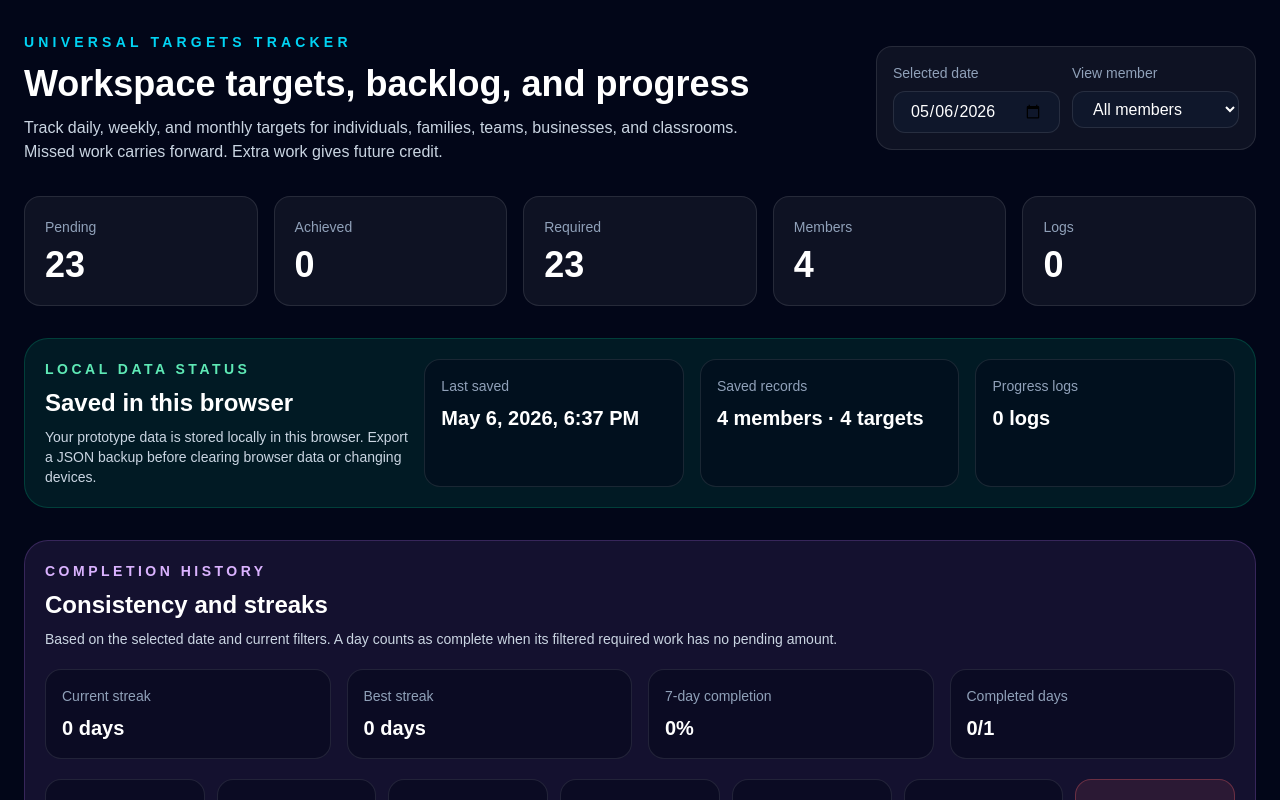
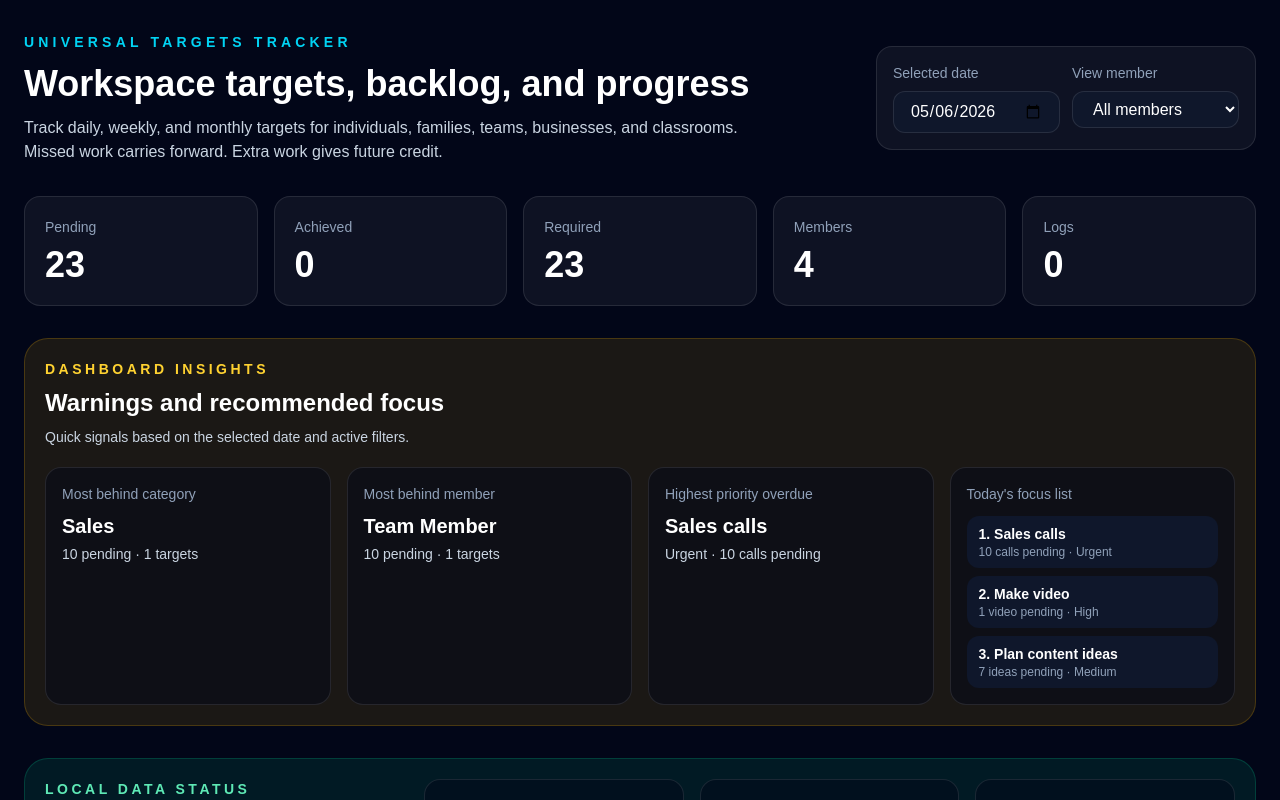
Before and after one commit to hamzajnj1997/universal-targets-tracker, a Next.js app: page / in a window 1280 px wide. Shown: the top 800 px of the page. Built offline with nearby package versions, Linux system fonts and the light colour scheme.

Commit message:
Add dashboard insights and warnings

```diff
--- a/app/page.tsx
+++ b/app/page.tsx
@@ -740,6 +740,39 @@ export default function Home() {
     });
   }, [members, dashboard]);
 
+    const dashboardInsights = useMemo(() => {
+    const mostBehindCategory =
+      categoryOverview.filter((category) => category.pending > 0)[0] ?? null;
+
+    const mostBehindMember =
+      memberOverview
+        .filter((row) => row.pending > 0)
+        .slice()
+        .sort((a, b) => b.pending - a.pending)[0] ?? null;
+
+    const overdueTargets = visibleDashboard
+      .filter((row) => row.pending > 0)
+      .slice()
+      .sort((a, b) => {
+        const priorityDifference =
+          priorityRank(b.target.priority) - priorityRank(a.target.priority);
+
+        if (priorityDifference !== 0) return priorityDifference;
+
+        return b.pending - a.pending;
+      });
+
+    const highestPriorityOverdueTarget = overdueTargets[0] ?? null;
+    const recommendedFocus = overdueTargets.slice(0, 3);
+
+    return {
+      mostBehindCategory,
+      mostBehindMember,
+      highestPriorityOverdueTarget,
+      recommendedFocus,
+    };
+  }, [categoryOverview, memberOverview, visibleDashboard]);
+
   const selectedDaySummary = useMemo(() => {
     return calculateDaySnapshot(selectedDate);
   }, [
@@ -1468,6 +1501,110 @@ export default function Home() {
           <StatCard label="Required" value={totalRequired} />
           <StatCard label="Members" value={members.length} />
           <StatCard label="Logs" value={totalLogs} />
+        </section>
+
+        <section className="mb-8 rounded-3xl border border-amber-400/20 bg-amber-400/10 p-5">
+          <div className="mb-5">
+            <p className="text-sm font-semibold uppercase tracking-[0.25em] text-amber-300">
+              Dashboard insights
+            </p>
+            <h2 className="mt-2 text-2xl font-bold">Warnings and recommended focus</h2>
+            <p className="mt-2 text-sm text-slate-300">
+              Quick signals based on the selected date and active filters.
+            </p>
+          </div>
+
+          <div className="grid gap-4 lg:grid-cols-4">
+            <div className="rounded-2xl border border-white/10 bg-slate-950/50 p-4">
+              <p className="text-sm text-slate-400">Most behind category</p>
+
+              {dashboardInsights.mostBehindCategory ? (
+                <>
+                  <p className="mt-2 text-xl font-bold">
+                    {dashboardInsights.mostBehindCategory.category}
+                  </p>
+                  <p className="mt-1 text-sm text-slate-300">
+                    {dashboardInsights.mostBehindCategory.pending} pending ·{" "}
+                    {dashboardInsights.mostBehindCategory.targetCount} targets
+                  </p>
+                </>
+              ) : (
+                <p className="mt-2 text-xl font-bold text-emerald-300">
+                  No backlog
+                </p>
+              )}
+            </div>
+
+            <div className="rounded-2xl border border-white/10 bg-slate-950/50 p-4">
+              <p className="text-sm text-slate-400">Most behind member</p>
+
+              {dashboardInsights.mostBehindMember ? (
+                <>
+                  <p className="mt-2 text-xl font-bold">
+                    {dashboardInsights.mostBehindMember.member.name}
+                  </p>
+                  <p className="mt-1 text-sm text-slate-300">
+                    {dashboardInsights.mostBehindMember.pending} pending ·{" "}
+                    {dashboardInsights.mostBehindMember.targetCount} targets
+                  </p>
+                </>
+              ) : (
+                <p className="mt-2 text-xl font-bold text-emerald-300">
+                  No backlog
+                </p>
+              )}
+            </div>
+
+            <div className="rounded-2xl border border-white/10 bg-slate-950/50 p-4">
+              <p className="text-sm text-slate-400">Highest priority overdue</p>
+
+              {dashboardInsights.highestPriorityOverdueTarget ? (
+                <>
+                  <p className="mt-2 text-xl font-bold">
+                    {dashboardInsights.highestPriorityOverdueTarget.target.title}
+                  </p>
+                  <p className="mt-1 text-sm text-slate-300">
+                    {priorityLabel(
+                      dashboardInsights.highestPriorityOverdueTarget.target.priority
+                    )}{" "}
+                    · {dashboardInsights.highestPriorityOverdueTarget.pending}{" "}
+                    {dashboardInsights.highestPriorityOverdueTarget.target.unit} pending
+                  </p>
+                </>
+              ) : (
+                <p className="mt-2 text-xl font-bold text-emerald-300">
+                  All clear
+                </p>
+              )}
+            </div>
+
+            <div className="rounded-2xl border border-white/10 bg-slate-950/50 p-4">
+              <p className="text-sm text-slate-400">Today&apos;s focus list</p>
+
+              {dashboardInsights.recommendedFocus.length > 0 ? (
+                <div className="mt-3 space-y-2">
+                  {dashboardInsights.recommendedFocus.map((row, index) => (
+                    <div
+                      key={row.target.id}
+                      className="rounded-xl bg-slate-900 px-3 py-2 text-sm"
+                    >
+                      <p className="font-semibold">
+                        {index + 1}. {row.target.title}
+                      </p>
+                      <p className="text-xs text-slate-400">
+                        {row.pending} {row.target.unit} pending ·{" "}
+                        {priorityLabel(row.target.priority)}
+                      </p>
+                    </div>
+                  ))}
+                </div>
+              ) : (
+                <p className="mt-2 text-xl font-bold text-emerald-300">
+                  Nothing urgent
+                </p>
+              )}
+            </div>
+          </div>
         </section>
 
         <section className="mb-8 rounded-3xl border border-emerald-400/20 bg-emerald-400/10 p-5">
```
